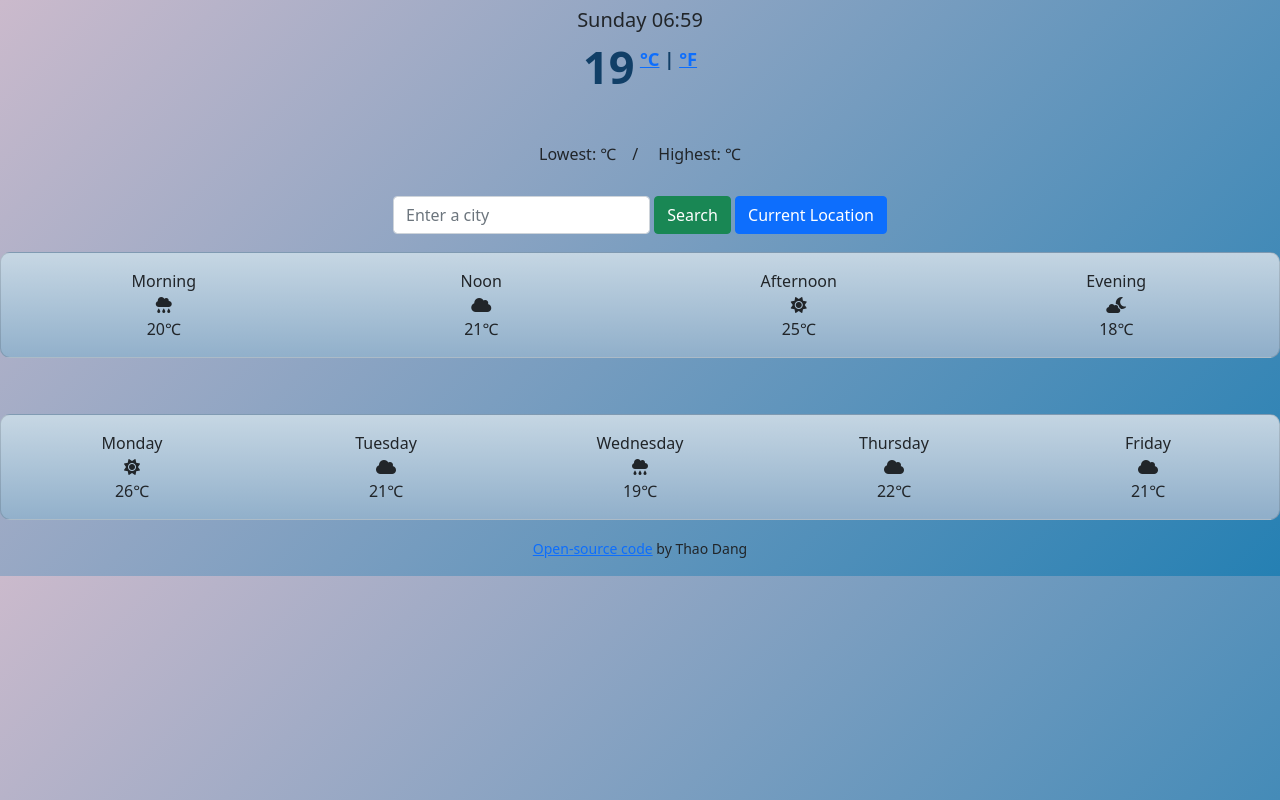
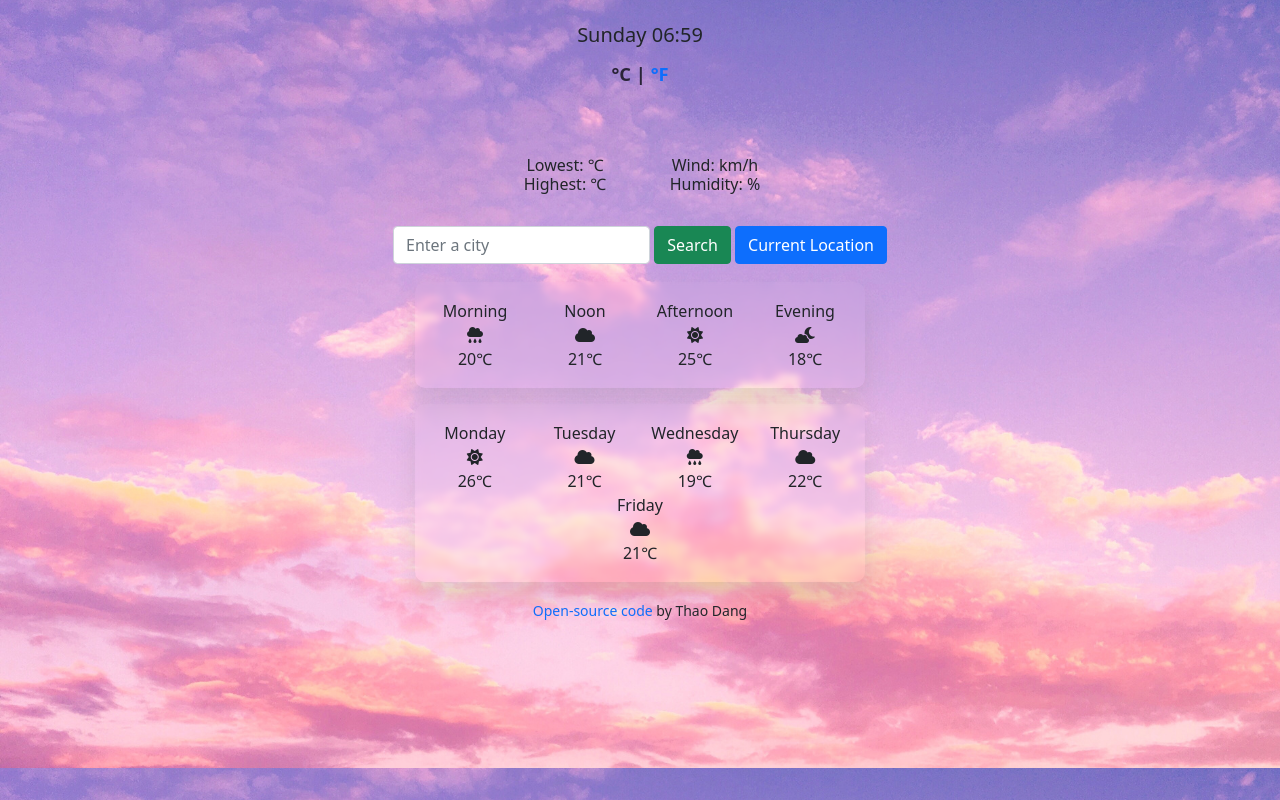
Before and after one commit to thao-phuong-dang/cool-weather-app, a website built with Parcel: page index.html in a window 1280 px wide. Built offline with nearby package versions, Linux system fonts and the light colour scheme; no server answers.

Commit message:
Added wind speed & humidity

```diff
--- a/index.html
+++ b/index.html
@@ -26,23 +26,41 @@
 
       </h5>
       <h1>
-             <span class="temperature" id="temperature">19</span
+        <div class="clearfix weather-temperature">
+             <span id="temperature"></span
                 ><span class="units">
-                  <small>
-                  <a href="#" id="celsius-link" class="float-right">°C</a> |
-                  <a href="#" id="fahrenheit-link" class="float-right">°F</a>
+                  <small class="float-right">
+                  <a href="#" id="celsius-link" class = "active">°C</a> |
+                  <a href="#" id="fahrenheit-link">°F</a>
                </small> </span>
-      </h1>
+      </div>
+              </h1>
       </div>
       <div>
         <img class="icon-image" id="weather-icon" src=""></i>
        </div>
       <h6>
          <div id="description"></div>
-         <br>
-        Lowest: <span id="temp-min"></span>℃　/
-        Highest: <span id="temp-max"></span>℃
-      </h6>
+         <div class="container">
+            <div class="row">
+            <div class="col">
+              Lowest: <span id="temp-min"></span>℃
+            </div>
+            <div class="col">
+              Wind: <span id="wind-speed"></span>km/h
+              </div>
+            </div>
+            <div class="row">
+              <div class="col">
+              Highest: <span id="temp-max"></span>℃
+              <br />
+            </div>
+            <div class="col">
+              Humidity: <span id="humidity"></span>%
+            </div>
+            </div>
+            </div>
+            </h6>
       <br />
 <form id="search-form">
       <div class="row-search-city">
@@ -92,8 +110,6 @@
           </div>
           </p>
 
-
-<br>
 <p>
 
     <div class="card">
--- a/src/index.js
+++ b/src/index.js
@@ -40,6 +40,12 @@ function showWeather(response) {
       "src",
       `http://openweathermap.org/img/wn/${response.data.weather[0].icon}@2x.png`
     );
+  document.querySelector("#humidity").innerHTML = Math.round(
+    response.data.main.humidity
+  );
+  document.querySelector("#wind-speed").innerHTML = Math.round(
+    response.data.wind.speed
+  );
 }
 
 function search(city) {
@@ -75,6 +81,8 @@ function getCurrentPosition() {
 function displayFahrenheitTemperature(event) {
   event.preventDefault;
   let fahrenheitTemperature = (celsiusTemperature * 9) / 5 + 32;
+  celsiusLink.classList.remove("active");
+  fahrenheitLink.classList.add("active");
   document.querySelector("#temperature").innerHTML = Math.round(
     fahrenheitTemperature
   );
@@ -82,9 +90,13 @@ function displayFahrenheitTemperature(event) {
 
 function displayCelsiusTemperature(event) {
   event.preventDefault;
+  celsiusLink.classList.add("active");
+  fahrenheitLink.classList.remove("active");
   document.querySelector("#temperature").innerHTML =
     Math.round(celsiusTemperature);
 }
+
+let celsiusTemperature = null;
 
 let button = document.querySelector("#current-city-button");
 button.addEventListener("click", getCurrentPosition);
--- a/src/styles.css
+++ b/src/styles.css
@@ -1,22 +1,43 @@
 body {
   text-align: center;
   background: linear-gradient(-225deg, #cbbacc 0%, #2580b3 100%);
+  background-image: url("sky\ background.png");
 }
 
 h1 {
-  color: #113f67;
+  color: #2a2438;
   font-size: 45px;
   font-weight: 900;
 }
 
-.units {
+.weather-temperature .units {
   font-size: 21px;
   position: relative;
   top: -18px;
 }
 
+a:link {
+  text-decoration: none;
+}
+a:hover {
+  text-decoration: underline;
+}
+
+.weather-temperature .active {
+  color: #2a2438;
+  cursor: default;
+}
+
+.active:hover {
+  text-decoration: none;
+}
+
 .icon-image {
   width: 60px;
+}
+
+.container {
+  text-align: center;
 }
 
 .row-search-city {
@@ -30,11 +51,20 @@ h1 {
   top: -2px;
 }
 
+.container {
+  margin-right: auto;
+  margin-left: auto;
+  width: 300px;
+  padding-top: 15px;
+}
+
 .card {
-  background: linear-gradient(
-    179.7deg,
-    rgb(197, 214, 227) 2.9%,
-    rgb(144, 175, 202) 97.1%
-  );
+  margin-right: auto;
+  margin-left: auto;
+  width: 450px;
+  box-shadow: 0 15px 25px rgba(129, 124, 124, 0.2);
+  border-color: transparent;
   border-radius: 10px;
+  backdrop-filter: blur(3px);
+  background-color: rgba(250, 250, 250, 0.025);
 }
```
Also changed, not shown: src/night sky wallpaper.jpg (added), src/sky background.png (added).
